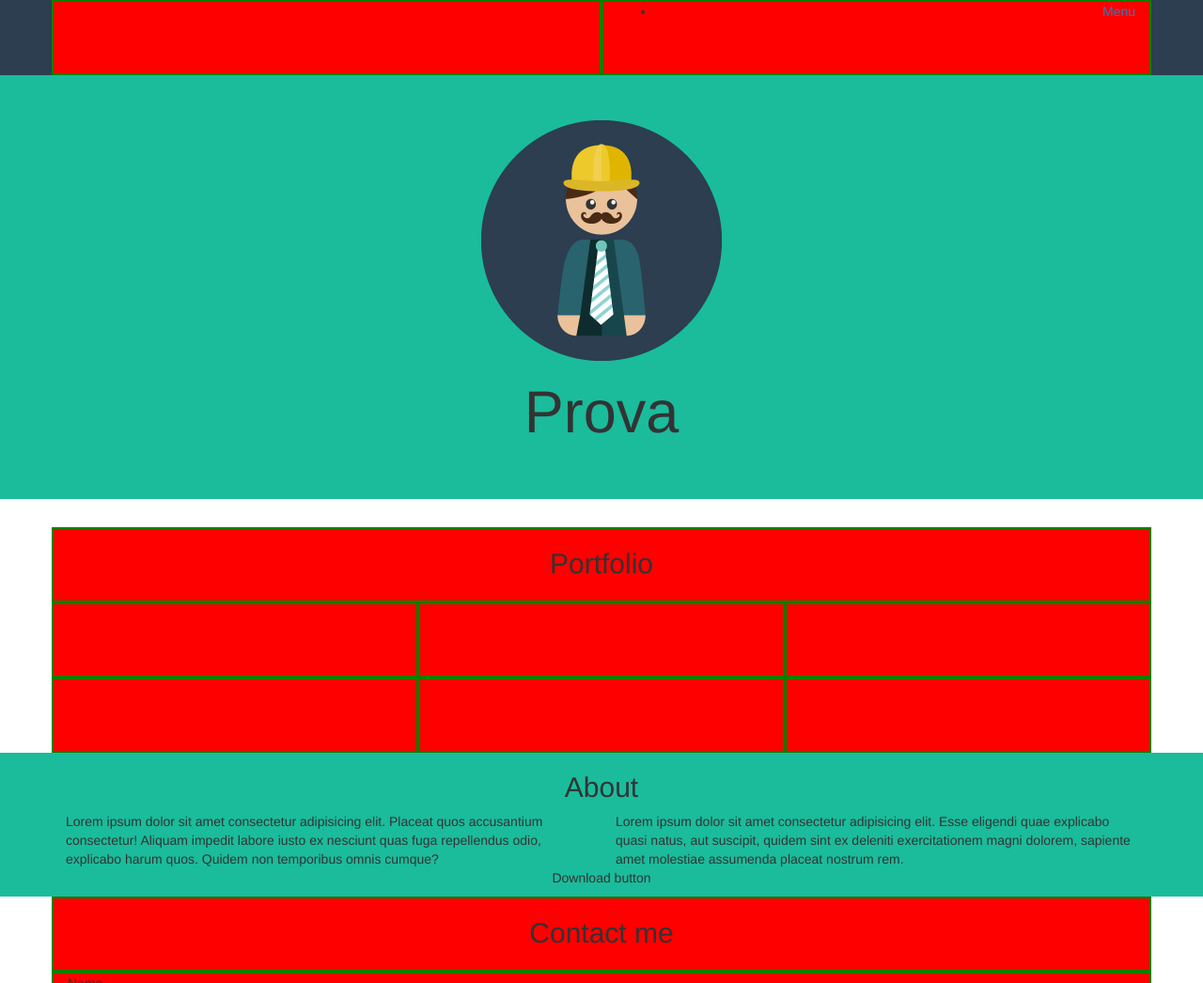
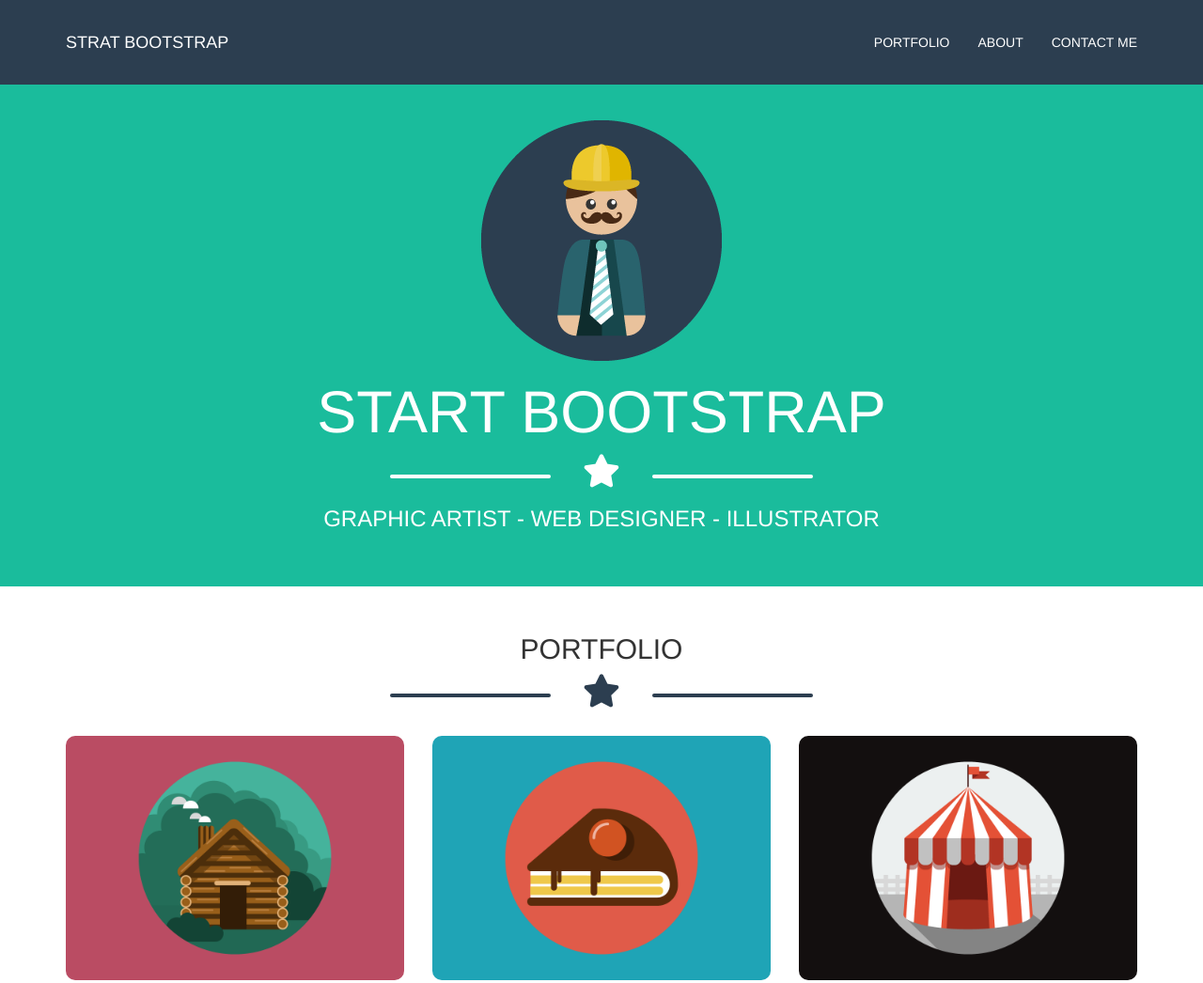
Before and after one commit to alessandro-gennaccari/html-css-bootstrap-freelancer, a plain HTML site: page index.html in a window 1280 px wide. Shown: the top 1046 px of the page at 94% size. Drawn offline with nearby package versions, Linux system fonts and the light colour scheme.

Commit message:
header and section 1 complete

```diff
--- a/css/style.css
+++ b/css/style.css
@@ -1,14 +1,77 @@
-header nav {
+header{
     height: 80px;
-    background-color: #2c3e50;
 }
+
+.color_black {
+    color: #333333;
+}
+
+.color_blue {
+    color: #2c3e50;
+}
+
+.color_white {
+    color: white;
+}
+
 .bg_green {
     background-color: #1abc9c;
 }
 
+.mb-30 {
+    margin-bottom: 30px;
+}
+
+.navbar.ms_navbar {
+    background-color: #2c3e50;
+    border: 0;
+    padding: 20px 0;
+    margin-bottom: 0;
+}
+
+.navbar.ms_navbar .navbar-brand,
+.navbar.ms_navbar .navbar-nav li a{
+    color: white;
+}
+
+.navbar.ms_navbar .navbar-nav li a:hover {
+    color: #1abc9c;
+}
+
+
+.ms_star i {
+    font-size: 35px;
+    margin: 0 30px;
+}
+
+.ms_star:before,
+.ms_star:after {
+    content: '';
+    display: inline-block;
+    width: 15%;
+    height: 4px;
+    background-color: white;
+    vertical-align: super;
+    border-radius: 2px;
+}
+
+#portfolio .ms_star:before,
+#portfolio .ms_star:after {
+    content: '';
+    display: inline-block;
+    width: 15%;
+    height: 4px;
+    background-color: #2c3e50;
+    vertical-align: super;
+    border-radius: 2px;
+}
+
 #portfolio img {
     width: 100%;
+    border-radius: 10px;
+    margin-bottom: 25px;
 }
+
 
 /* FOOTER */
 footer .container-fluid:first-child {
--- a/index.html
+++ b/index.html
@@ -3,7 +3,8 @@
 <head>
     <meta charset="UTF-8">
     <meta name="viewport" content="width=device-width, initial-scale=1.0">
-    <title>Start Bootstrap</title>
+    <title>Start Bootstrap - Bootstrap Freelance</title>
+    <link rel="stylesheet" href="https://cdnjs.cloudflare.com/ajax/libs/font-awesome/5.15.1/css/all.min.css" integrity="sha512-+4zCK9k+qNFUR5X+cKL9EIR+ZOhtIloNl9GIKS57V1MyNsYpYcUrUeQc9vNfzsWfV28IaLL3i96P9sdNyeRssA==" crossorigin="anonymous" />
     <link rel="stylesheet" href="https://stackpath.bootstrapcdn.com/bootstrap/3.4.1/css/bootstrap.min.css" integrity="sha384-HSMxcRTRxnN+Bdg0JdbxYKrThecOKuH5zCYotlSAcp1+c8xmyTe9GYg1l9a69psu" crossorigin="anonymous">
     <link rel="stylesheet" href="css/style.css">
 </head>
@@ -12,34 +13,48 @@
     <!-- Header: Nav - Jumbotron -->
     <header>
 
-        <nav>
-            <div class="container debug">
-                <div class="row">
+        <nav class="navbar navbar-default ms_navbar navbar-fixed-top text-uppercase">
+            <div class="container">
+              <!-- Brand and toggle get grouped for better mobile display -->
+              <div class="navbar-header">
+                <button type="button" class="navbar-toggle collapsed" data-toggle="collapse" data-target="#bs-example-navbar-collapse-1" aria-expanded="false">
+                  <span class="sr-only">Toggle navigation</span>
+                  <span class="icon-bar"></span>
+                  <span class="icon-bar"></span>
+                  <span class="icon-bar"></span>
+                </button>
+                <a class="navbar-brand" href="#">Strat Bootstrap</a>
+              </div>
 
-                    <div class="col-xs-6"></div>
+              <div class="collapse navbar-collapse" id="bs-example-navbar-collapse-1">
+                <ul class="nav navbar-nav navbar-right">
+                  <li><a href="#portfolio">Portfolio</a></li>
+                  <li><a href="#about">About</a></li>
+                  <li><a href="#contact">Contact me</a></li>
 
-                    <div class="col-xs-6 text-right">
-                        <ul>
-                            <li>
-                                <a href="#">Menu </a>
-                            </li>
-                        </ul>
+                </ul>
+              </div><!-- /.navbar-collapse -->
+            </div><!-- /.container-->
+          </nav>
+
+
+        </header>
+        <!-- / Header -->
+        <div class="bg_green">
+            <div class="jumbotron container bg_green color_white">
+            <div class="row">
+                    <div class="col-xs-12 text-center text-uppercase">
+                        <img src="img/profile.png" alt="Foto Profilo">
+                        <h1>Start Bootstrap</h1>
+                        <div class="ms_star">
+                            <i class="fas fa-star"></i>
+                        </div>
+                        <h3>Graphic Artist - Web Designer - Illustrator</h3>
                     </div>
                 </div>
             </div>
-        </nav>
 
-        <div class="jumbotron container-fluid bg_green">
-        <div class="row">
-                <div class="col-xs-12 text-center">
-                    <img src="img/profile.png" alt="Foto Profilo">
-                    <h1>Prova</h1>
-                </div>
-            </div>
         </div>
-
-    </header>
-    <!-- / Header -->
 
     <!-- Maincorp: Section: Portfolio - About - Contact me -->
     <main>
@@ -47,26 +62,47 @@
         <!-- 1-Portfolio -->
         <section id="portfolio" class="text-center">
 
-            <div class="container debug">
+            <div class="container">
                 <div class="row">
 
-                    <div class="col-xs-12 text-center">
-                        <h2>Portfolio</h2>
+                    <div class="col-xs-12">
+                        <h2 class="text-uppercase color_black">Portfolio</h2>
+                        <div class="ms_star color_blue mb-30">
+                            <i class="fas fa-star"></i>
+                        </div>
                     </div>
 
                     <div class="col-xs-12 col-md-6 col-lg-4">
-                        <!-- <img src="img/cabin.png" alt="Casa"> -->
+                        <img src="img/cabin.png" alt="Home">
                     </div>
-                    <div class="col-xs-12 col-md-6 col-lg-4"></div>
-                    <div class="col-xs-12 col-md-6 col-lg-4"></div>
-                    <div class="col-xs-12 col-md-6 col-lg-4"></div>
-                    <div class="col-xs-12 col-md-6 col-lg-4"></div>
-                    <div class="col-xs-12 col-md-6 col-lg-4"></div>
+
+                    <div class="col-xs-12 col-md-6 col-lg-4">
+                        <img src="img/cake.png" alt="Cake">
+                    </div>
+
+                    <div class="col-xs-12 col-md-6 col-lg-4">
+                        <img src="img/circus.png" alt="Circus">
+                    </div>
+
+                    <div class="col-xs-12 col-md-6 col-lg-4">
+                        <img src="img/game.png" alt="Gamepad">
+                    </div>
+
+                    <div class="col-xs-12 col-md-6 col-lg-4">
+                        <img src="img/safe.png" alt="Safe">
+                    </div>
+
+                    <div class="col-xs-12 col-md-6 col-lg-4">
+                        <img src="img/submarine.png" alt="Submarine">
+                    </div>
+
+                    </div>
+
 
                 </div>
             </div>
 
-        </section>
+        </section> -->
 
         <!-- 2-About -->
         <section id="about" class="bg_green">
@@ -75,15 +111,15 @@
                 <div class="row">
 
                     <div class="col-xs-12 text-center">
-                        <h2>About</h2>
+                        <h2 class="text-uppercase">About</h2>
                     </div>
 
                     <div class="col-xs-12 col-md-6">
-                        Lorem ipsum dolor sit amet consectetur adipisicing elit. Placeat quos accusantium consectetur! Aliquam impedit labore iusto ex nesciunt quas fuga repellendus odio, explicabo harum quos. Quidem non temporibus omnis cumque?
+                        <p>Freelancer is a free bootstrap theme created by Start Bootstrap. The download includes the complete source files including HTML, CSS, and JavaScript as well as optional LESS stylesheets for easy custimization.</p>
                     </div>
 
                     <div class="col-xs-12 col-md-6">
-                        Lorem ipsum dolor sit amet consectetur adipisicing elit. Esse eligendi quae explicabo quasi natus, aut suscipit, quidem sint ex deleniti exercitationem magni dolorem, sapiente amet molestiae assumenda placeat nostrum rem.
+                        <p>Whether you're a student looking to showcase your work, a professional looking to attract clients or a graphic artist looking to share your projects, this tamplate is the perfect starting point!</p>
                     </div>
 
                     <div class="col-xs-12 text-center">
@@ -102,7 +138,7 @@
                 <div class="row">
 
                     <div class="col-xs-12 text-center">
-                        <h2>Contact me</h2>
+                        <h2 class="text-uppercase color_black">Contact me</h2>
                     </div>
 
                     <div class="col-xs-12">Name</div>
```
